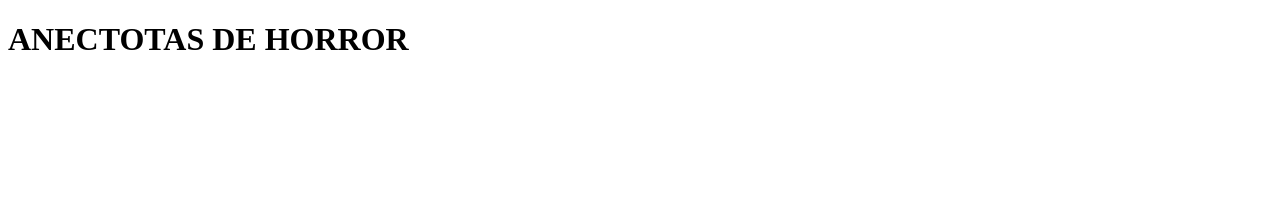
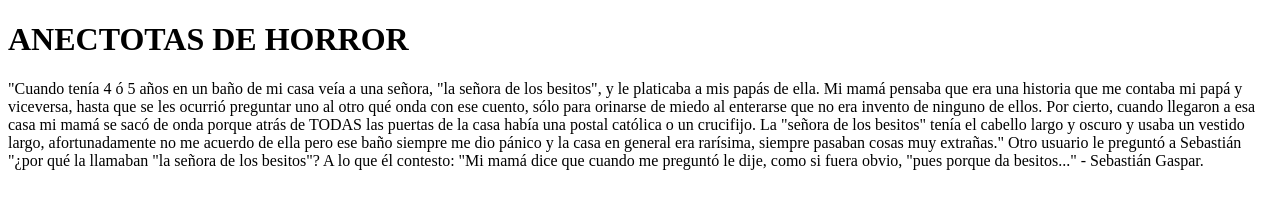
Before and after one commit to JimmyVazz/landingPageBlog, a plain HTML site: page anecdotas.html in a window 1280 px wide. Drawn offline with Linux system fonts and the light colour scheme.

Commit message:
cambie css

```diff
--- a/anecdotas.html
+++ b/anecdotas.html
@@ -9,5 +9,11 @@
 </head>
 <body id="fondo">
     <h1 id="titulo">ANECTOTAS DE HORROR</h1>
+    <p>"Cuando tenía 4 ó 5 años en un baño de mi casa veía a una señora, "la señora de los besitos", y le platicaba a mis papás de ella. Mi mamá pensaba que era una historia que me contaba mi papá y viceversa, hasta que se les ocurrió preguntar uno al otro qué onda con ese cuento, sólo para orinarse de miedo al enterarse que no era invento de ninguno de ellos. Por cierto, cuando llegaron a esa casa mi mamá se sacó de onda porque atrás de TODAS las puertas de la casa había una postal católica o un crucifijo. La "señora de los besitos" tenía el cabello largo y oscuro y usaba un vestido largo, afortunadamente no me acuerdo de ella pero ese baño siempre me dio pánico y la casa en general era rarísima, siempre pasaban cosas muy extrañas."
+
+            Otro usuario le preguntó a Sebastián "¿por qué la llamaban "la señora de los besitos"? A lo que él contesto: "Mi mamá dice que cuando me preguntó le dije, como si fuera obvio, "pues porque da besitos..."
+
+            - Sebastián Gaspar.</p>
+
 </body>
 </html>
```
Also changed, not shown: assets/styles/anectotas.css (renamed from assets/styles/styles.css).
